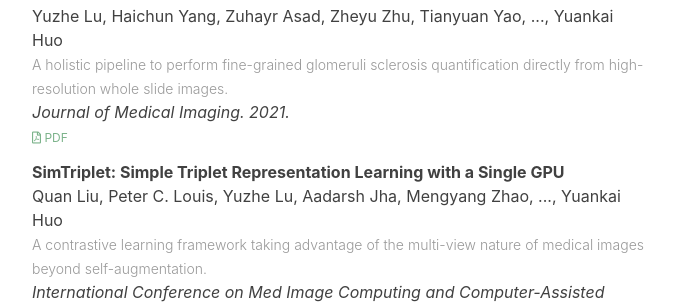
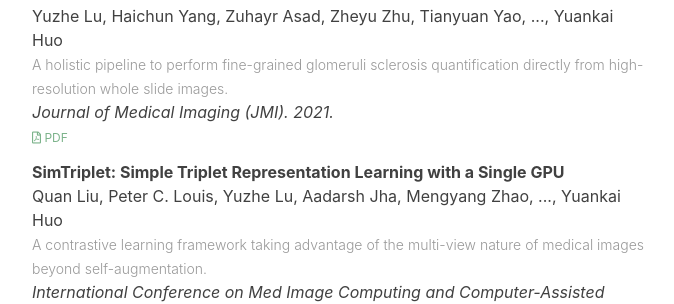
Before and after one commit to luyuzhe111/luyuzhe111.github.io, a Jekyll site: the page built from cv.md, in a window 1280 px wide and 900 px high, scrolled down 1167 px. Shown: the part 158-462 px from the top of the window, without its empty margins (300-974 px from the left). Built offline with Jekyll 4.4.1, drawn with Linux system fonts in a browser that asks for light colours; nearby versions of some CDN libraries; some web fonts are replaced.

Commit message:
minor fix

```diff
--- a/_data/pubs.yaml
+++ b/_data/pubs.yaml
@@ -171,7 +171,7 @@
     - Tianyuan Yao
     - ...
     -  Yuankai Huo
-  venue: Journal of Medical Imaging
+  venue: Journal of Medical Imaging (JMI)
   year: 2021
   # url: /papers/recast
   pdf: https://arxiv.org/pdf/2103.05585.pdf
```
Also changed, not shown: 3 other files.
